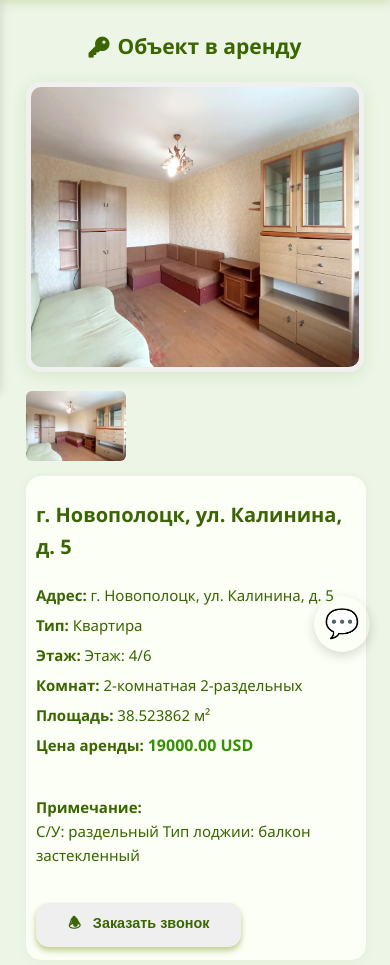
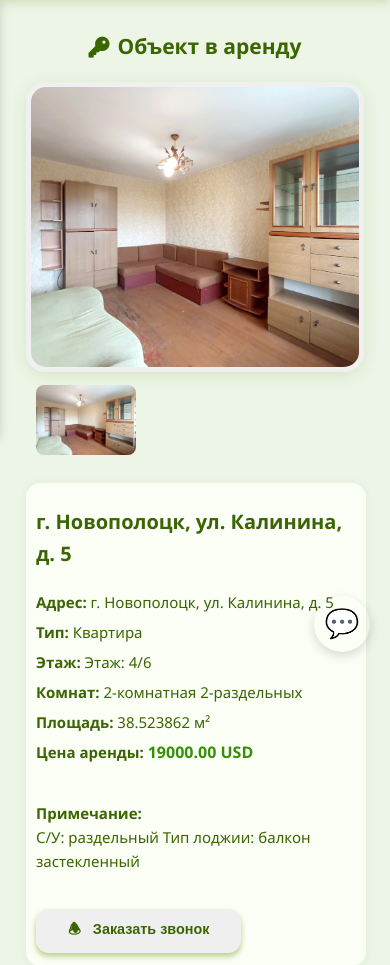
Before and after one commit to TumashenkaAliaksandr/kv_214, a Django app: a page that uses templates/main/base.html in a window 390 px wide. Shown: the part 172-1137 px from the top of the page. Run offline with Django 5.2, Linux system fonts and the light colour scheme; data comes from the database, SQL or seed files in the repository; both versions use the stored data as it was after the commit; data that the repository does not hold is empty.

Commit message:
added new styles for modile, refactoring js burgr mobile

```diff
--- a/templates/main/base.html
+++ b/templates/main/base.html
@@ -45,14 +45,19 @@
         <nav id="navMenu" class="nav" aria-hidden="true">
             <img class="logo-mob" src="{% static 'webapp/images/logo_kvatera.png' %}" alt="Логотип агентства"/>
             <ul class="menu">
-                <li class="dropdown"><a href="{% url 'about' %}"><i class="fa-solid fa-info-circle"></i>
-                    О нас<i
+                <li class="dropdown about-dropdown">
+                    <a href="{% url 'about' %}"><i class="fa-solid fa-info-circle"></i> О нас <i
                             class="fa fa-caret-down"></i></a>
                     <ul class="dropdown-menu">
-                        <li><a href="{% url 'employees' %}"><i
-                                class="fa-solid fa-users"></i> Сотрудники</a></li>
+                        <li class="desktop-only"><a href="{% url 'employees' %}"><i class="fa-solid fa-users"></i>
+                            Сотрудники</a></li>
                     </ul>
                 </li>
+
+                <!-- Отдельный пункт для мобильников -->
+                <li class="mobile-only employees-mobile"><a href="{% url 'employees' %}"><i
+                        class="fa-solid fa-users"></i> Сотрудники</a></li>
+
 
                 <li class="dropdown sale-dropdown">
                     <a href="{% url 'sale' %}"><i class="fa-solid fa-coins"></i> Продажа <i
--- a/webapp/static/webapp/css/style.css
+++ b/webapp/static/webapp/css/style.css
@@ -1923,7 +1923,7 @@ body.light-theme .breadcrumb-item.active {
 .properties-list {
     display: flex;
     flex-wrap: wrap;
-    gap: 25px;
+    /*gap: 25px;*/
     /*justify-content: space-between;*/
 
 }
@@ -2200,26 +2200,68 @@ body.light-theme .breadcrumb-item.active {
     box-shadow: 0 6px 22px rgba(80, 130, 15, 0.21);
 }
 
+/* Основной контейнер миниатюр */
 .gallery-thumbnails {
-    margin-top: 12px;
-    display: flex;
+  display: flex;
+  flex-wrap: nowrap;           /* важн, чтобы не переносить миниатюры */
   gap: 10px;
-    flex-wrap: wrap;
-}
-
+  overflow-x: auto;            /* только у миниатюр прокрутка */
+  -webkit-overflow-scrolling: touch; /* плавный скролл iOS */
+  scrollbar-width: none;
+  -ms-overflow-style: none;
+  padding: 8px 0;
+  scroll-snap-type: x mandatory;
+  box-sizing: border-box;
+  max-width: 100%;             /* не больше родителя */
+}
+
+/* Скрыть скроллбар в WebKit */
+.gallery-thumbnails::-webkit-scrollbar {
+  display: none;
+}
+
+/* Миниатюры */
 .gallery-thumbnails .thumbnail {
-    width: 100px;
-    height: 70px;
+  flex: 0 0 auto;
+  width: 90px;
+  height: 60px;
   object-fit: cover;
-    border-radius: 6px;
-    /*border: 2px solid #c3fa67;*/
-    cursor: pointer;
-    transition: border 0.17s, box-shadow 0.17s;
+  border-radius: 8px;
+  cursor: pointer;
+  scroll-snap-align: start;
+  transition: border 0.2s ease, box-shadow 0.2s ease;
 }
 
 .gallery-thumbnails .thumbnail:hover {
   border: 2px solid #2e6e11;
   box-shadow: 0 5px 11px rgba(122, 195, 12, 0.12);
+}
+
+/* Мобильная версия */
+@media (max-width: 767px) {
+  .gallery-thumbnails {
+    padding: 0 10px;           /* padding создаёт отступ, не двигая весь контент */
+    gap: 8px;
+    max-width: 100vw;          /* максимальная ширина - ширина экрана */
+  }
+
+  .gallery-thumbnails .thumbnail {
+    width: 70px;
+    height: 50px;
+  }
+}
+
+/* Главное фото и его контейнер */
+.single-property-gallery,
+.gallery-main-photo,
+#mainPhoto {
+    /*max-width: 100%;*/
+    width: 100%;
+    box-sizing: border-box;
+    display: block;
+    object-fit: cover;
+    border-radius: 20px;
+    margin-bottom: 13px;
 }
 
 .single-property-info {
@@ -2408,6 +2450,36 @@ body.light-theme .breadcrumb-item.active {
 .logo-mob {
   display: none;
 }
+
+/* По умолчанию пункт "Сотрудники" в дропдауне виден, мобильный скрыт */
+.mobile-only {
+    display: none;
+}
+.desktop-only {
+    display: block;
+}
+
+/* На мобильных - инвертируем видимость */
+@media (max-width: 767px) {
+    .mobile-only {
+        display: block;
+    }
+    .desktop-only {
+        display: none;
+    }
+
+    /* Чтобы на мобилках у "О нас" не было стрелки */
+    .about-dropdown > a .fa-caret-down {
+        display: none;
+    }
+
+    /* Убираем поведение дропдауна на мобильных */
+    .about-dropdown:hover ul,
+    .about-dropdown:focus-within ul {
+        display: none !important;
+    }
+}
+
 
 @media (max-width: 768px) {
     .burger {
--- a/webapp/static/webapp/js/burger_mobile.js
+++ b/webapp/static/webapp/js/burger_mobile.js
@@ -47,7 +47,8 @@ document.addEventListener('DOMContentLoaded', () => {
       if (!link.hasAttribute('aria-expanded')) link.setAttribute('aria-expanded', 'false');
 
       link.addEventListener('click', (e) => {
-      if (window.innerWidth > MOBILE_BREAKPOINT) return;
+        if (window.innerWidth > MOBILE_BREAKPOINT) {
+          // На десктопе блокируем переход и раскрываем меню
           e.preventDefault();
           e.stopPropagation();
 
@@ -69,12 +70,42 @@ document.addEventListener('DOMContentLoaded', () => {
             parentLi.classList.remove('active');
             link.setAttribute('aria-expanded', 'false');
           }
+
+        } else {
+          // Мобильная версия - исключение для ссылки "О нас" (url 'about')
+          if (link.getAttribute('href').includes('/about')) {
+            // Разрешаем переход по ссылке без блокировки и раскрытия
+            // Ничего не делаем, позволяя открыть страницу "О нас"
+            return;
+          }
+          // Для остальных пунктов ведем себя как раньше - блокируем переход и управляеи классом active
+          e.preventDefault();
+          e.stopPropagation();
+
+          const parentLi = link.parentElement;
+          const wasActive = parentLi.classList.contains('active');
+
+          document.querySelectorAll('.dropdown.active').forEach(drop => {
+            if (drop !== parentLi) {
+              drop.classList.remove('active');
+              const otherA = drop.querySelector('> a');
+              if (otherA) otherA.setAttribute('aria-expanded', 'false');
+            }
+          });
+
+          if (!wasActive) {
+            parentLi.classList.add('active');
+            link.setAttribute('aria-expanded', 'true');
+          } else {
+            parentLi.classList.remove('active');
+            link.setAttribute('aria-expanded', 'false');
+          }
+        }
       });
 
       link._menuHandlerAdded = true;
     });
   }
-
 
   if (burger) {
     burger.addEventListener('click', (e) => {
```
Also changed, not shown: db.sqlite3, media/property_photos/3_87Ws96w.jpg (added), media/property_photos/4_8wGv1zK.jpg (added), 4 other files. Lines whose indentation alone changed are shown as unchanged.
